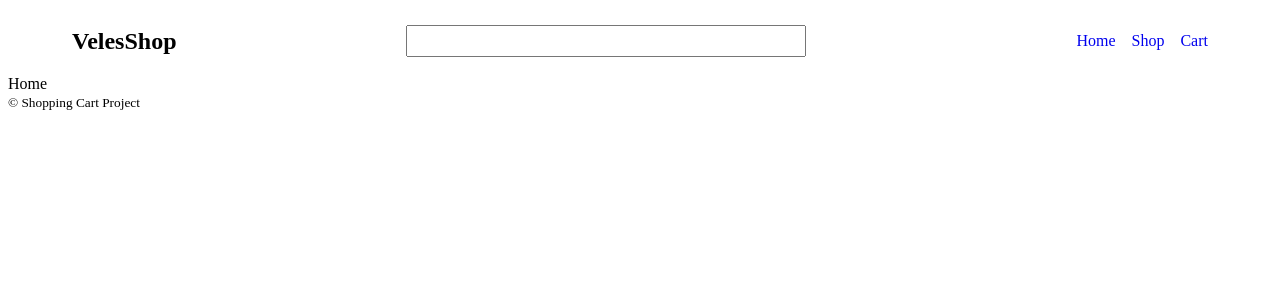
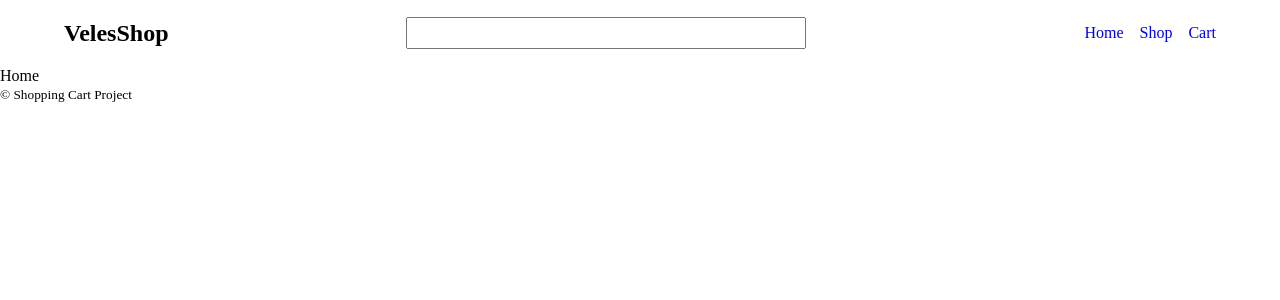
Before and after one commit to veles-rgb/shopping-cart, a React (Vite) app: page / in a window 1280 px wide. Shown: the top 300 px of the page. Built offline with nearby package versions, Linux system fonts and the light colour scheme.

Commit message:
Update global styles

```diff
--- a/src/index.css
+++ b/src/index.css
@@ -0,0 +1,15 @@
+* {
+    box-sizing: border-box;
+}
+
+html,
+body,
+#root {
+    height: 100%;
+    margin: 0;
+    padding: 0;
+}
+
+a {
+    text-decoration: none;
+}
```
